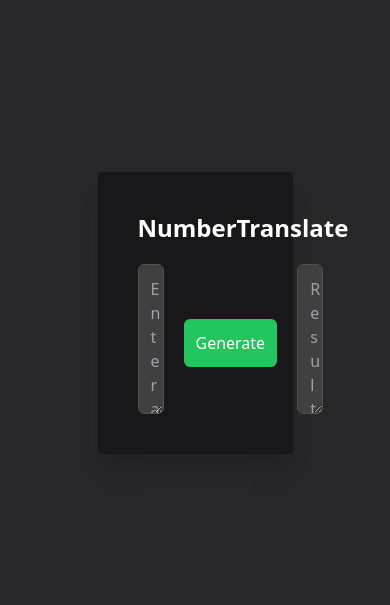
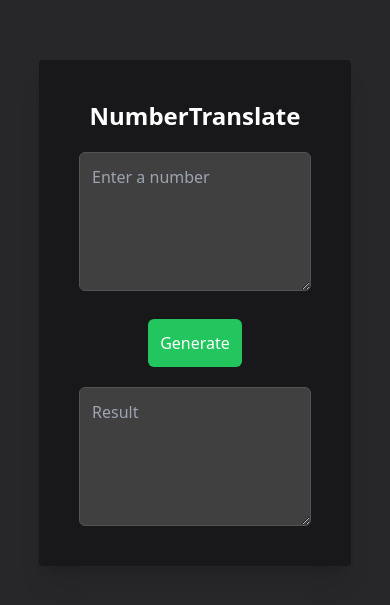
Before and after one commit to fxckcode/NumberTranslate, a Next.js app: page / in a window 390 px wide. Shown: the part 109-714 px from the top of the page. Built offline with nearby package versions, Linux system fonts and the light colour scheme.

Commit message:
responsive

```diff
--- a/src/app/page.js
+++ b/src/app/page.js
@@ -28,11 +28,11 @@ function HomePage() {
   };
 
   return (
-    <div className='flex flex-col gap-5 p-10 rounded bg-zinc-900 shadow-xl w-1/2 h-1/3'>
+    <div className='flex flex-col gap-5 p-10 rounded bg-zinc-900 shadow-xl lg:w-1/2 lg:h-1/3 w-[80%] h-[60%]'>
       <h1 className='text-center font-bold text-2xl text-white'>NumberTranslate</h1>
-      <form onSubmit={onSubmit} className='flex flex-row gap-5 items-center w-full h-full'>
+      <form onSubmit={onSubmit} className='flex lg:flex-row gap-5 flex-col items-center w-full h-full'>
         <textarea type='text' onInput={handleInput} value={prompt} className='p-3 block bg-neutral-700 text-white w-full h-full rounded-md border border-neutral-600 focus:border-blue-500 focus:ring-blue-500 text-base' placeholder='Enter a number'></textarea>
-        <button className='bg-green-500 p-3 rounded-md block mt-2 text-white h-min text-base font-medium'>
+        <button type='submit' className='bg-green-500 p-3 rounded-md block mt-2 text-white h-min text-base font-medium'>
           Generate
         </button>
         <textarea className='p-3 block bg-neutral-700 text-white w-full rounded-md border border-neutral-600 h-full focus:border-blue-500 focus:ring-blue-500 text-base' readOnly value={result.words && result.words} placeholder='Result'></textarea>
```
